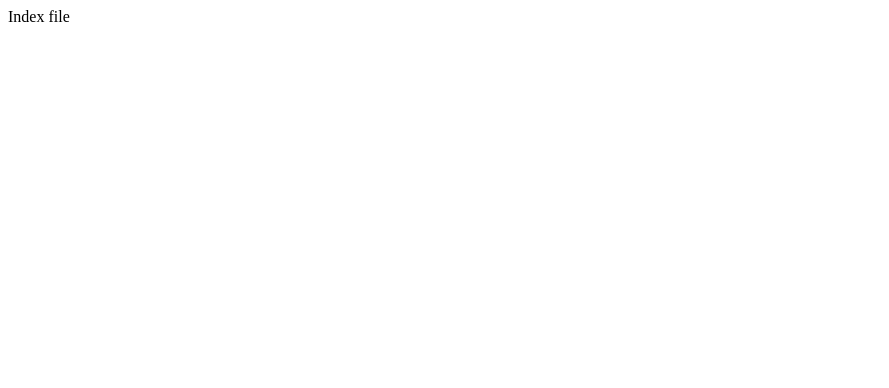
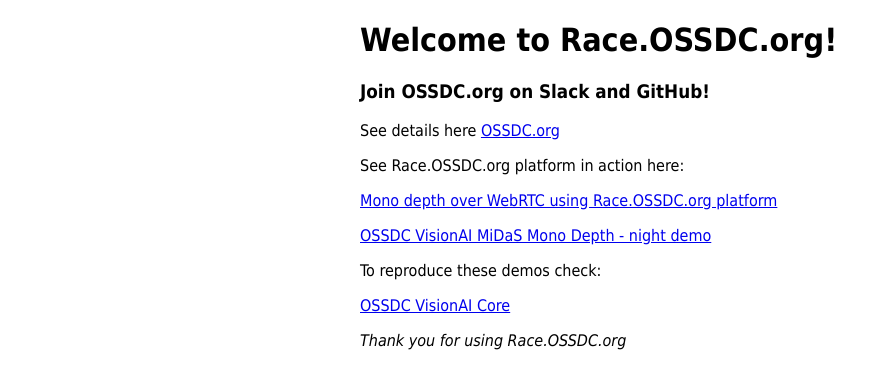
Before and after one commit to OSSDC/race.ossdc.org, a plain HTML site: page docs/index.html in a window 1280 px wide. Shown: the whole page, without its empty margins (0-889 px from the left). Drawn offline with Linux system fonts and the light colour scheme.

Commit message:
update index

```diff
--- a/docs/index.html
+++ b/docs/index.html
@@ -1 +1,32 @@
-Index file
+<!DOCTYPE html>
+<html>
+<head>
+<title>Welcome to Race.OSSDC.org!</title>
+<style>
+    body {
+        width: 35em;
+        margin: 0 auto;
+        font-family: Tahoma, Verdana, Arial, sans-serif;
+    }
+</style>
+</head>
+<body>
+<h1>Welcome to Race.OSSDC.org!</h1>
+
+<h3>Join OSSDC.org on Slack and GitHub!</h3>
+
+See details here <a href="http://ossdc.org/">OSSDC.org</a>
+
+<p>See Race.OSSDC.org platform in action here:</p>
+
+<p><a target="blank" href="https://youtu.be/6a6bqJiZuaM">Mono depth over WebRTC using Race.OSSDC.org platform<a/></p>
+
+<p><a target="blank" href="https://youtu.be/T0ZnW1crm7M">OSSDC VisionAI MiDaS Mono Depth - night demo<a/></p>
+
+<p>To reproduce these demos check:</p>
+
+<p><a target="blank" href="https://github.com/OSSDC/OSSDC-VisionAI-Core">OSSDC VisionAI Core<a/></p>
+
+<p><em>Thank you for using Race.OSSDC.org</em></p>
+</body>
+</html>
```
